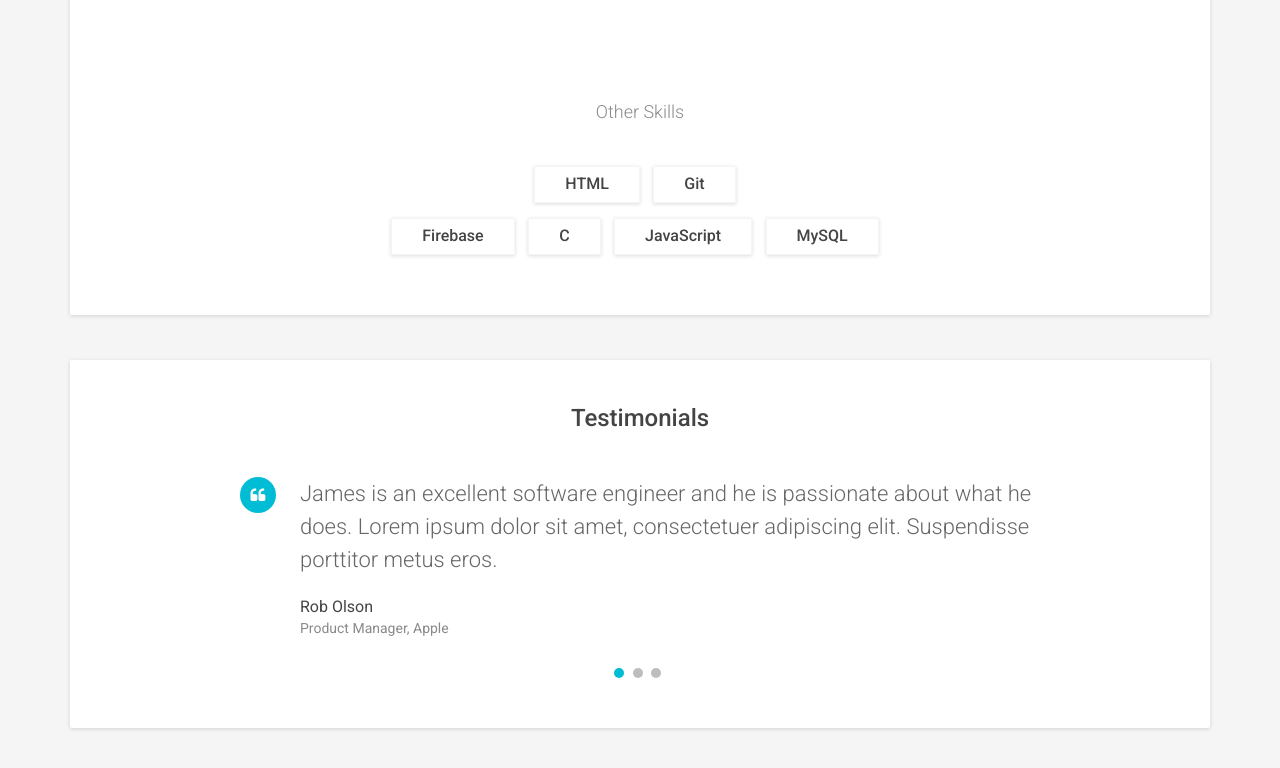
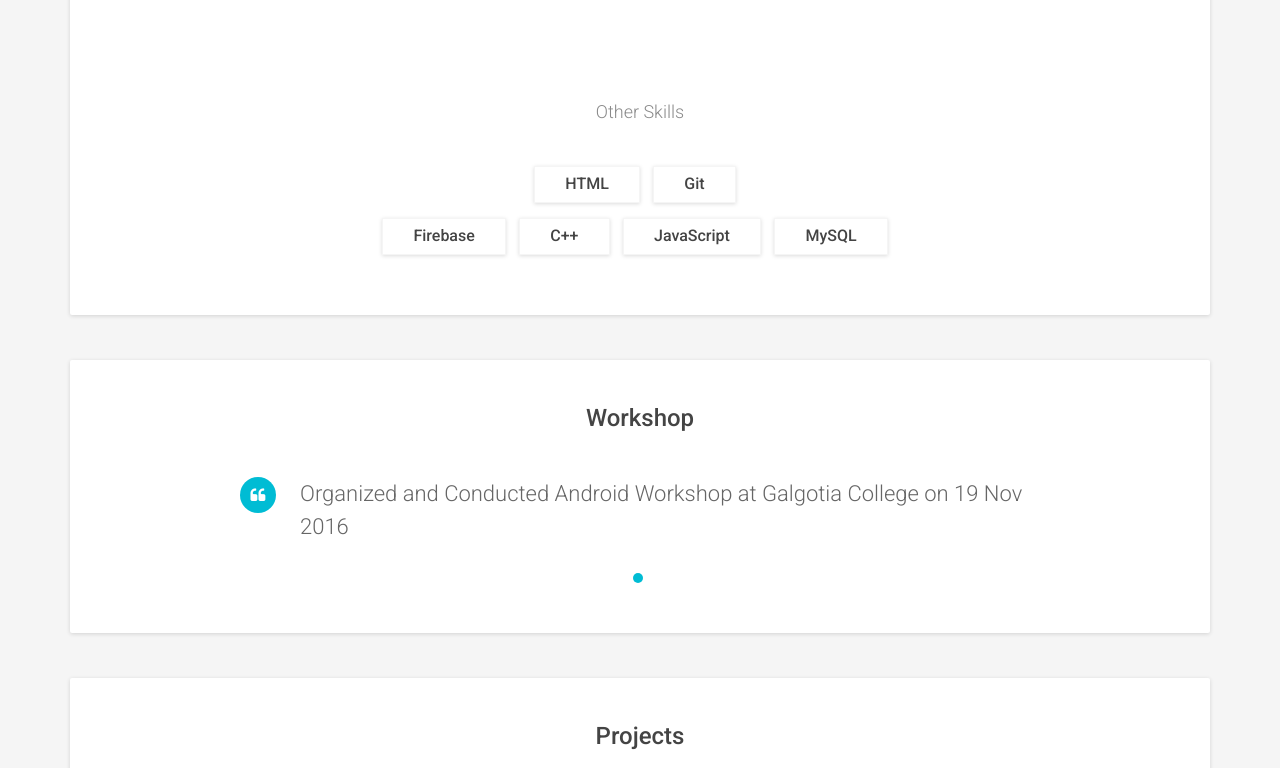
Before and after one commit to Ankur48/Ankur48.github.io, a plain HTML site: page index.html in a window 1280 px wide. Shown: the part 2029-2797 px from the top of the page. Drawn offline with Linux system fonts and the light colour scheme.

Commit message:
i m ankur dhankar android developer

```diff
--- a/index.html
+++ b/index.html
@@ -74,7 +74,7 @@ I am Ankur Dhankar pursuing Bachelor of Technology in Computer Science and Engin
                         <li><a class="scrollto" href="#experiences-section">Training</a></li>
                         <li><a class="scrollto" href="#education-section">Education</a></li>
                         <li><a class="scrollto" href="#skills-section">Skills</a></li>
-                        <li><a class="scrollto" href="#testimonials-section">Testimonials</a></li>
+                        <li><a class="scrollto" href="#testimonials-section">WORKSHOP</a></li>
                         <li><a class="scrollto" href="#portfolio-section">Projects</a></li>
                         <li><a class="scrollto" href="#contact-section">Contact</a></li>
                     </ul><!--//page-nav-->
@@ -216,7 +216,7 @@ I am Ankur Dhankar pursuing Bachelor of Technology in Computer Science and Engin
                     <br>
 
                     <span class="skill-tag">Firebase</span>
-                    <span class="skill-tag">C</span>
+                    <span class="skill-tag">C++</span>
                     <span class="skill-tag">JavaScript</span>
                     <span class="skill-tag">MySQL</span>
                 </div>
@@ -225,15 +225,14 @@ I am Ankur Dhankar pursuing Bachelor of Technology in Computer Science and Engin
         </section><!--//skills-section-->
 
         <section id="testimonials-section" class="testimonials-section section">
-            <h2 class="section-title">Testimonials</h2>
+            <h2 class="section-title">Workshop</h2>
 
             <div id="testimonials-carousel" class="testimonials-carousel carousel slide" data-interval="8000">
 
                 <!-- Indicators -->
                 <ol class="carousel-indicators">
                     <li data-target="#testimonials-carousel" data-slide-to="0" class="active"></li>
-                    <li data-target="#testimonials-carousel" data-slide-to="1"></li>
-                    <li data-target="#testimonials-carousel" data-slide-to="2"></li>
+
                 </ol>
 
                 <!-- Wrapper for slides -->
@@ -241,11 +240,10 @@ I am Ankur Dhankar pursuing Bachelor of Technology in Computer Science and Engin
                     <div class="item active">
                         <blockquote class="quote">
                             <i class="fa fa-quote-left"></i>
-                            <p>James is an excellent software engineer and he is passionate about what he does. Lorem ipsum dolor sit amet, consectetuer adipiscing elit. Suspendisse porttitor metus eros.</p>
+                            <p> Organized and Conducted Android Workshop at Galgotia College on 19 Nov 2016</p>
                         </blockquote>
                         <div class="source">
-                            <div class="name">Rob Olson</div>
-                            <div class="position">Product Manager, Apple</div>
+
                         </div><!--//source-->
 
                     </div><!--//item-->
@@ -340,7 +338,7 @@ I am Ankur Dhankar pursuing Bachelor of Technology in Computer Science and Engin
             <div class="intro">
                 <img class="profile-image" src="assets/images/profile-image.png" alt="">
 
-                    <p>Drop me a line at <a href="mailto:someone@example.com">Ankurdhankar486@gmail.com</a> or call me at <a href="tel:01234567890">9457840772</a></p>
+                    <p>Drop me a line at <a href="mailto:someone@example.com">ankurdhankar486@gmail.com</a> or call me at <a href="tel:01234567890">9457840772</a></p>
                     <ul class="social list-inline">
                        <li><a href="https://www.linkedin.com/in/ankur-dhankar-1635529b/"><i class="fa fa-linkedin" aria-hidden="true"></i></a></li>
                 <li><a href="https://www.facebook.com/profile.php?id=100006369735257"><i class="fa fa-facebook" aria-hidden="true"></i></a></li>
@@ -356,7 +354,7 @@ I am Ankur Dhankar pursuing Bachelor of Technology in Computer Science and Engin
 
     <footer class="footer text-center">
         <div class="container">
-            <small class="copyright">Template Copyright @ <a href="http://themes.3rdwavemedia.com/" target="_blank">3rd Wave Media</a></small>
+            <small class="copyright"> Copyright @2017 <a href="#" target="_blank">Ankur Dhankar</a></small>
         </div><!--//container-->
     </footer>
 
```
